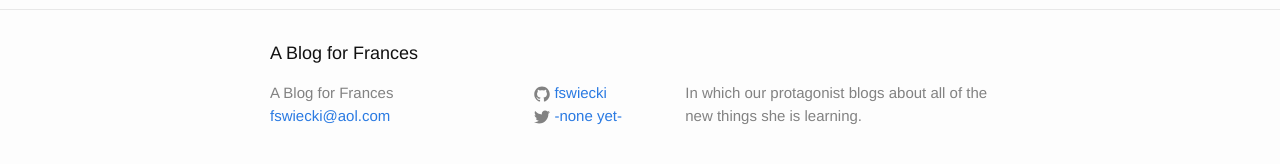
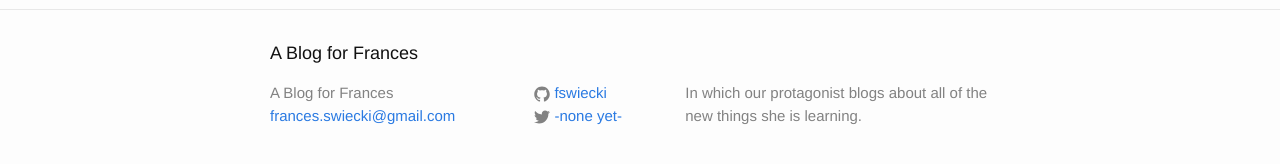
Before and after one commit to fswiecki/fswiecki.github.io, a Jekyll site: the page built from index.html, in a window 1280 px wide. Shown: the part 377-541 px from the top of the page. Built offline with Jekyll 4.4.1, drawn with Linux system fonts in a browser that asks for light colours.

Commit message:
Update _config.yml

```diff
--- a/_config.yml
+++ b/_config.yml
@@ -7,7 +7,7 @@
 
 # Site settings
 title: A Blog for Frances
-email: fswiecki@aol.com
+email: frances.swiecki@gmail.com
 description: > # this means to ignore newlines until "baseurl:"
   In which our protagonist blogs about all of the new things she is learning.
 baseurl: "" # the subpath of your site, e.g. /blog
```
